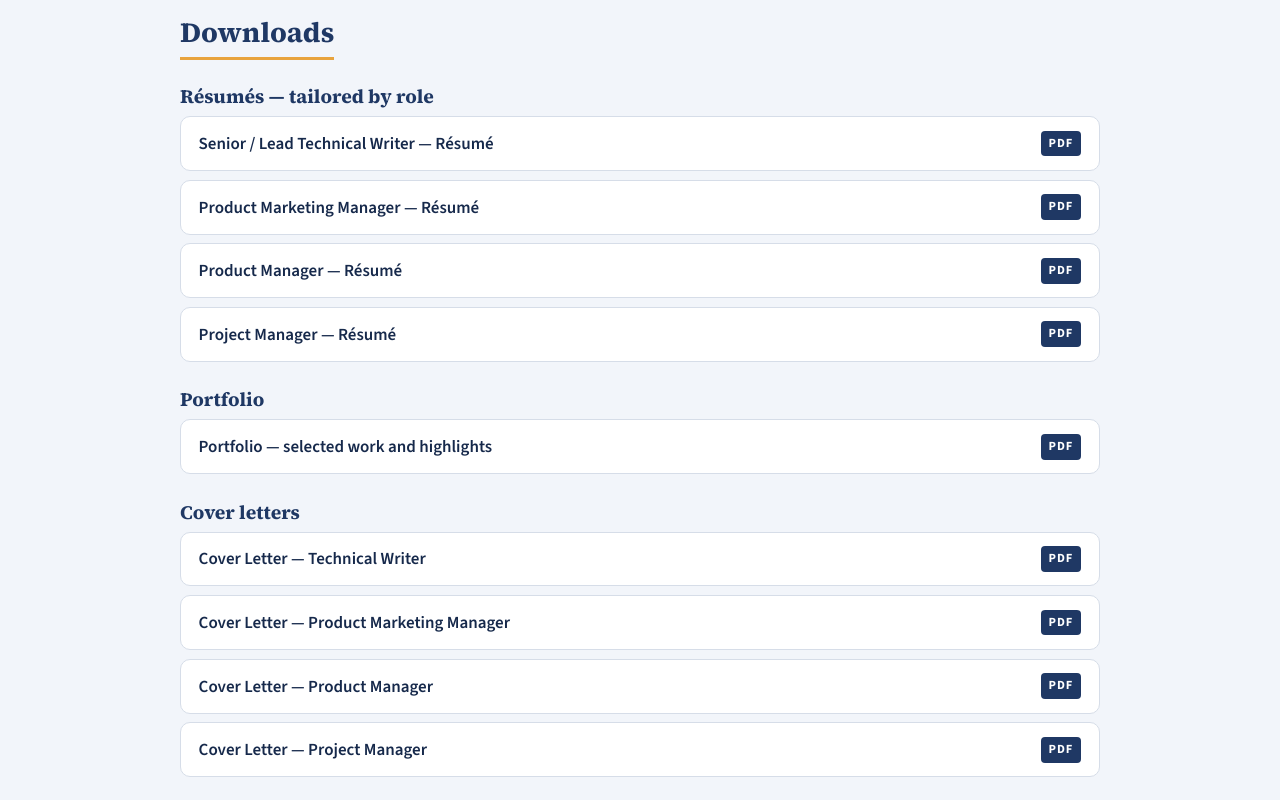
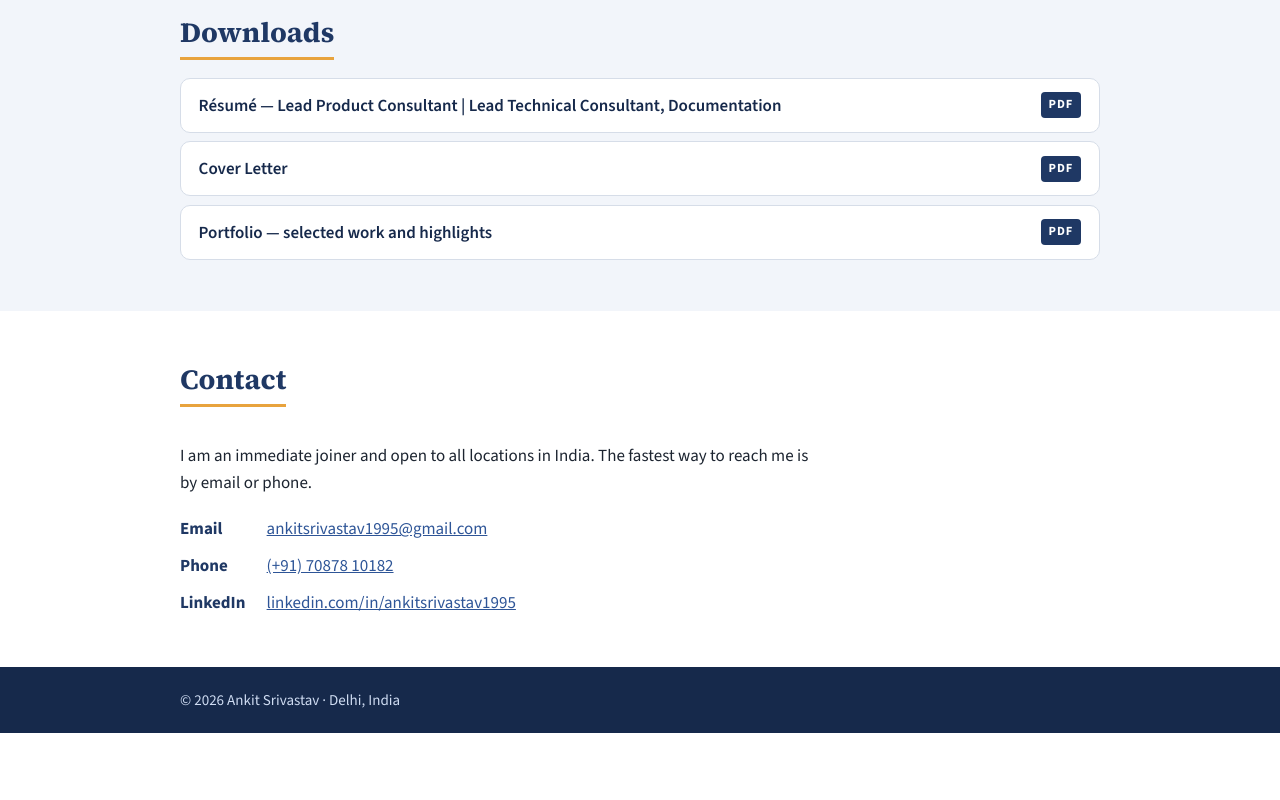
Before and after one commit to ankitsrivastav/ankitsrivastav.github.io, a plain HTML site: page index.html in a window 1280 px wide. Shown: the part 3200-4000 px from the top of the page. After the commit the page ends 3933 px from the top, so only its background shows below. Drawn offline with nearby package versions, Linux system fonts and the light colour scheme.

Commit message:
Single combined resume and cover letter in downloads

```diff
--- a/index.html
+++ b/index.html
@@ -40,7 +40,7 @@
       <p class="hero-headline">Lead Product Consultant &middot; Lead Technical Consultant &ndash; Documentation</p>
       <p class="hero-summary">Award-winning writer with around eight years of experience creating technical and end-user documentation for high-end SaaS and AI platforms &mdash; from API and SDK documentation to agentic AI systems.</p>
       <div class="hero-actions">
-        <a class="btn btn-primary" href="assets/Ankit-Srivastav-Senior-Lead-Technical-Writer-Resume.pdf" download>Download R&eacute;sum&eacute;</a>
+        <a class="btn btn-primary" href="assets/Ankit-Srivastav-Resume.pdf" download>Download R&eacute;sum&eacute;</a>
         <a class="btn btn-secondary" href="#work">View Portfolio</a>
         <a class="btn btn-ghost" href="#contact">Contact</a>
       </div>
@@ -234,65 +234,22 @@
   <section class="section section-alt" id="downloads" aria-labelledby="downloads-heading">
     <div class="container">
       <h2 id="downloads-heading">Downloads</h2>
-      <h3 class="downloads-subhead">R&eacute;sum&eacute;s &mdash; tailored by role</h3>
       <ul class="download-list">
         <li>
-          <a href="assets/Ankit-Srivastav-Senior-Lead-Technical-Writer-Resume.pdf" download>
-            <span class="download-title">Senior / Lead Technical Writer &mdash; R&eacute;sum&eacute;</span>
+          <a href="assets/Ankit-Srivastav-Resume.pdf" download>
+            <span class="download-title">R&eacute;sum&eacute; &mdash; Lead Product Consultant | Lead Technical Consultant, Documentation</span>
             <span class="download-meta">PDF</span>
           </a>
         </li>
         <li>
-          <a href="assets/Ankit-Srivastav-Product-Marketing-Manager-Resume.pdf" download>
-            <span class="download-title">Product Marketing Manager &mdash; R&eacute;sum&eacute;</span>
+          <a href="assets/Ankit-Srivastav-Cover-Letter.pdf" download>
+            <span class="download-title">Cover Letter</span>
             <span class="download-meta">PDF</span>
           </a>
         </li>
         <li>
-          <a href="assets/Ankit-Srivastav-Product-Manager-Resume.pdf" download>
-            <span class="download-title">Product Manager &mdash; R&eacute;sum&eacute;</span>
-            <span class="download-meta">PDF</span>
-          </a>
-        </li>
-        <li>
-          <a href="assets/Ankit-Srivastav-Project-Manager-Resume.pdf" download>
-            <span class="download-title">Project Manager &mdash; R&eacute;sum&eacute;</span>
-            <span class="download-meta">PDF</span>
-          </a>
-        </li>
-      </ul>
-      <h3 class="downloads-subhead">Portfolio</h3>
-      <ul class="download-list">
-        <li>
           <a href="assets/Ankit-Srivastav-Portfolio.pdf" download>
             <span class="download-title">Portfolio &mdash; selected work and highlights</span>
-            <span class="download-meta">PDF</span>
-          </a>
-        </li>
-      </ul>
-      <h3 class="downloads-subhead">Cover letters</h3>
-      <ul class="download-list">
-        <li>
-          <a href="assets/Ankit-Srivastav-Cover-Letter-Technical-Writer.pdf" download>
-            <span class="download-title">Cover Letter &mdash; Technical Writer</span>
-            <span class="download-meta">PDF</span>
-          </a>
-        </li>
-        <li>
-          <a href="assets/Ankit-Srivastav-Cover-Letter-Product-Marketing-Manager.pdf" download>
-            <span class="download-title">Cover Letter &mdash; Product Marketing Manager</span>
-            <span class="download-meta">PDF</span>
-          </a>
-        </li>
-        <li>
-          <a href="assets/Ankit-Srivastav-Cover-Letter-Product-Manager.pdf" download>
-            <span class="download-title">Cover Letter &mdash; Product Manager</span>
-            <span class="download-meta">PDF</span>
-          </a>
-        </li>
-        <li>
-          <a href="assets/Ankit-Srivastav-Cover-Letter-Project-Manager.pdf" download>
-            <span class="download-title">Cover Letter &mdash; Project Manager</span>
             <span class="download-meta">PDF</span>
           </a>
         </li>
```
Also changed, not shown: 10 other files.
